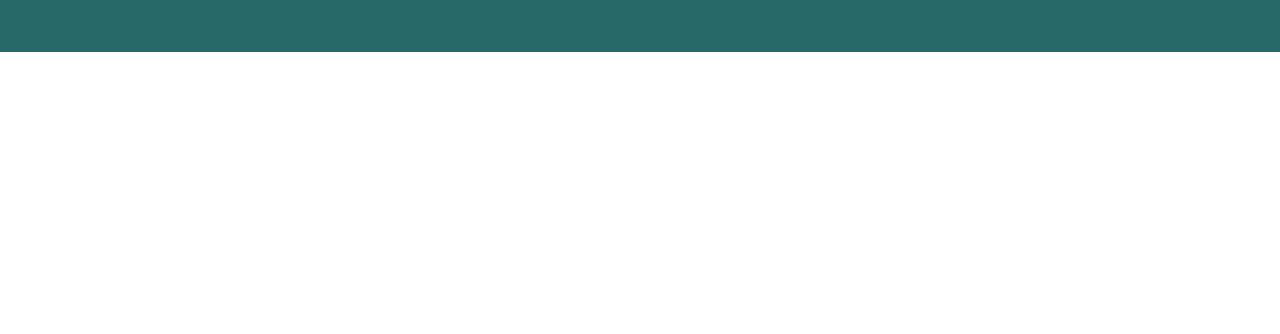
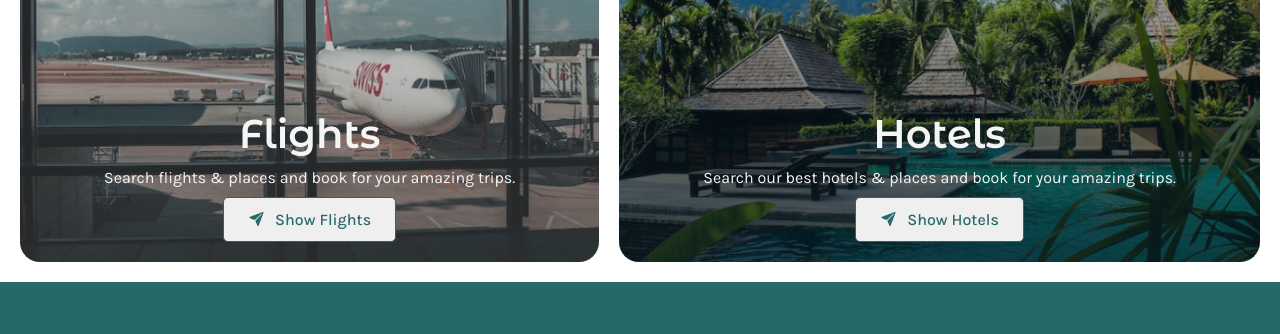
Before and after one commit to Brisnayu/Proyecto-GRUPO1, a website built with Vite: page index.html in a window 1280 px wide. Shown: the part 1905-2239 px from the top of the page. Before the commit the page ends 1957 px from the top, so only its background shows below. Built offline with nearby package versions, Linux system fonts and the light colour scheme; no server answers.

Commit message:
create category cards

```diff
--- /dev/null
+++ b/src/components/CategoryCard/CategoryCard.css
@@ -0,0 +1,45 @@
+.category-button {
+  padding: 12px 24px;
+  font-family: var(--font-family-karla);
+  font-size: 16px;
+  color: var(--color-primary);
+  font-weight: 500;
+  border-radius: 5px;
+  border: 1px solid var(--color-primary);
+  display: flex;
+  gap: 10px;
+  align-items: center;
+}
+.category-card-container {
+  border-radius: 20px;
+  flex-grow: 1;
+  background-size: cover;
+  display: flex;
+  height: 480px;
+  flex-direction: column;
+  justify-content: flex-end;
+  /* border: 1px solid red; */
+}
+
+.category-text-container {
+  color: var(--color-background);
+  display: flex;
+  flex-direction: column;
+  align-items: center;
+  justify-content: center;
+  margin: 20px 0;
+  gap: 10px;
+  /* backdrop-filter: blur(3px); */
+}
+
+.category-text-container h2 {
+  font-family: var(--font-family-montserrat);
+  font-size: 40px;
+  font-weight: 600;
+}
+
+.category-text-container p {
+  font-family: var(--font-family-karla);
+  font-size: 16px;
+  font-weight: 400;
+}
--- /dev/null
+++ b/src/components/CategoryCard/CategoryCard.js
@@ -0,0 +1,14 @@
+import "./CategoryCard.css";
+
+export const CategoryCard = (img, category, description) => {
+  return `
+    <div class="category-card-container" style="background-image:url(${img})">
+        <div class="category-text-container">
+            <h2>${category}</h2>
+            <p>${description}</p>
+            <button class="category-button"><img src="./src/assets/icons/paper-plane.png"> Show ${category}</img></button>
+        </div>
+    </div>`
+
+  ;
+};
--- a/src/pages/Home/Home.css
+++ b/src/pages/Home/Home.css
@@ -14,3 +14,9 @@
     color: var( --color-text);
     font-family: var(--font-family-montserrat);
 }
+
+.category-links {
+    display:flex;
+    gap: 20px;
+    padding: 20px;
+}
--- a/src/pages/Home/Home.js
+++ b/src/pages/Home/Home.js
@@ -2,6 +2,8 @@ import "./Home.css";
 import PlanTrip from "../../components/PlanTrip/PlanTrip";
 import { Citycard } from "../../components/CityCard/citycard";
 import { fetchDestinations } from "../../utils/destinationsFetch";
+import { CategoryCard } from "../../components/CategoryCard/CategoryCard";
+
 
 export const Home = () => {
     const main = document.querySelector("main");
@@ -20,5 +22,9 @@ export const Home = () => {
             ${Citycard("./src/assets/img/phuket.png", "Phuket", "Thailand")}
             </div>
         </div>
+        <div class="category-links">
+        ${CategoryCard("./src/assets/img/flights-category-image.png", "Flights", "Search flights & places and book for your amazing trips.")}
+        ${CategoryCard("./src/assets/img/hotels-category-image.png", "Hotels", "Search our best hotels & places and book for your  amazing trips.")}
+        </div>
     `
 };
```
Also changed, not shown: src/assets/Icons/paper-plane.png (added), src/assets/img/flights-category-image.png (added), src/assets/img/hotels-category-image.png (added).
